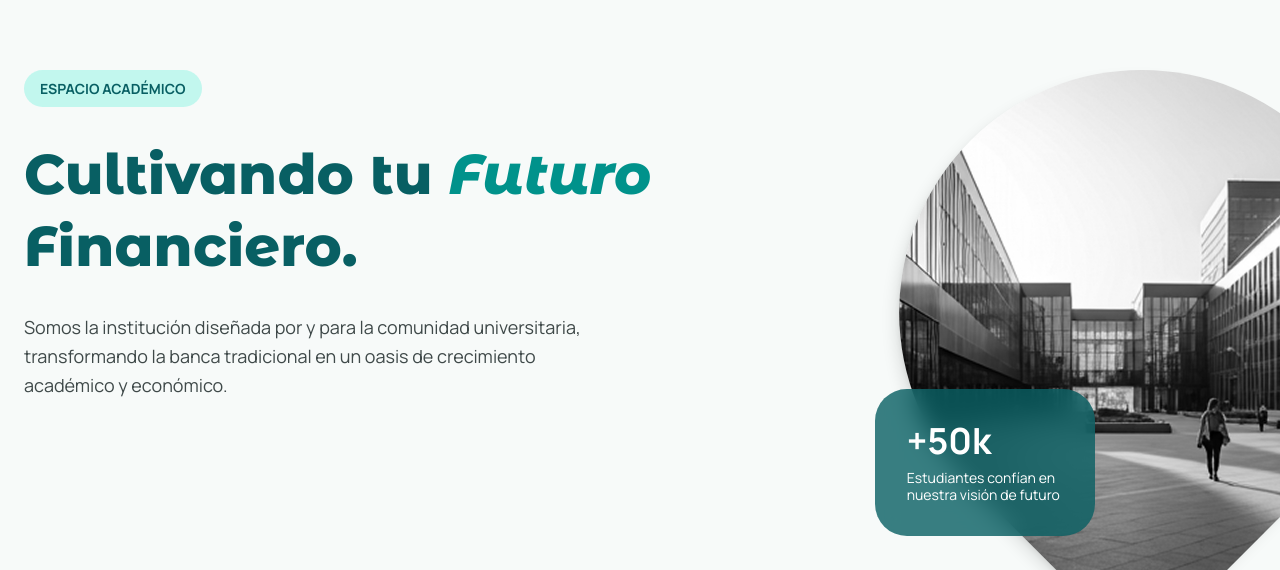
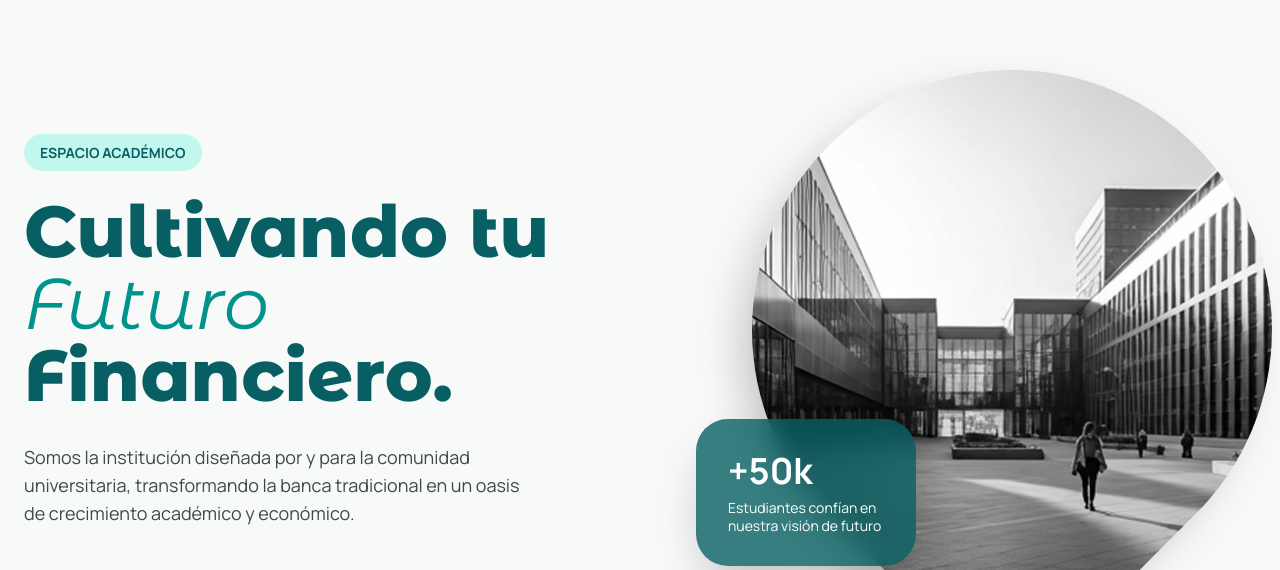
Before and after one commit to JStarWave84/web-institucional-banco-universitario, a Vue app: page /sobre-nosotros in a window 1280 px wide. Shown: the part 230-800 px from the top of the page. Built offline with nearby package versions, Linux system fonts and the light colour scheme; no server answers.

Commit message:
fix(SobreNosotrosView): apply corrections

```diff
--- a/src/views/SobreNosotrosView.vue
+++ b/src/views/SobreNosotrosView.vue
@@ -45,42 +45,50 @@ const objetives = [
 </script>
 
 <template>
-  <section class="bg-brand-bg grid grid-cols-12 gap-12 pt-20 pb-32 overflow-x-hidden px-6">
-    <div class="col-span-7 flex flex-col gap-[30.8px]">
+  <section class="pt-20 pb-16 bg-brand-bg overflow-x-hidden">
+    <div class="grid grid-cols-1 lg:grid-cols-2 gap-12 px-6 items-center">
+      <!-- COLUMNA IZQUIERDA: Estructura exacta y dimensiones clonadas de la referencia -->
+      <div class="flex flex-col gap-6">
         <span
           class="text-brand-primary bg-teal-300/30 px-4 py-2 uppercase text-[14px] font-bold rounded-4xl w-max"
           >Espacio Académico</span
         >
-      <h1 class="font-extrabold text-[42px] md:text-[56px] leading-[1.1] md:leading-18">
-        Cultivando tu
-        <span class="text-[#00928b] font-extrabold italic">Futuro</span> <br />
+        <h1 class="font-extrabold text-[42px] md:text-[72px] leading-[1.1] md:leading-18">
+          Cultivando tu <br />
+          <span class="text-[#00928b] font-normal italic">Futuro</span> <br />
           Financiero.
         </h1>
 
-      <p class="text-page-text text-[18px] leading-[29.3px] max-w-xl">
-        Somos la institución diseñada por y para la comunidad universitaria, transformando la banca
-        tradicional en un oasis de crecimiento académico y económico.
+        <div class="pt-2 w-full md:w-lg">
+          <p class="text-[18px] md:text-[18px] leading-7 text-page-text">
+            Somos la institución diseñada por y para la comunidad universitaria, transformando la
+            banca tradicional en un oasis de crecimiento académico y económico.
           </p>
         </div>
+      </div>
 
-    <div class="col-span-5 relative">
-      <!-- Overlay card (pequeña etiqueta) -->
+      <!-- COLUMNA DERECHA: Gota geométrica imponente que cierra la brecha central -->
+      <div class="relative flex justify-center lg:justify-end w-full">
+        <!-- Overlay card (Ajustada a la base de la gota de manera limpia) -->
         <div
-        class="absolute left-26 bottom-5 bg-brand-primary/80 rounded-4xl backdrop-blur-md p-8 max-w-[220.45px] flex flex-col gap-2 z-10"
+          class="absolute left-4 md:left-12 lg:left-8 bottom-6 bg-brand-primary/80 rounded-4xl backdrop-blur-md p-6 lg:p-8 max-w-[200px] lg:max-w-[220.45px] flex flex-col gap-2 z-20 shadow-2xl"
         >
-        <span class="text-white font-bold text-[36px] leading-10">+50k</span>
-        <span class="text-white text-[14px] leading-[17.5px]"
+          <span class="text-white font-bold text-[32px] lg:text-[36px] leading-10">+50k</span>
+          <span class="text-white text-[13px] lg:text-[14px] leading-[17.5px]"
             >Estudiantes confían en nuestra visión de futuro</span
           >
         </div>
+
+        <!-- Figura de Gota: Crecida proporcionalmente para ocupar el espacio del grid de 2 columnas sin dejar huecos -->
         <div
-        class="w-[485.34px] h-[485.34px] rotate-45 transform translate-x-32 overflow-hidden rounded-tl-full rounded-tr-full rounded-bl-full shadow-lg"
+          class="w-full max-w-[400px] md:max-w-[460px] lg:max-w-[520px] aspect-square rotate-45 overflow-hidden rounded-tl-full rounded-tr-full rounded-bl-full shadow-2xl z-10 lg:-mr-4"
         >
           <img
             src="../assets/img/about-us-hero-image.jpg"
             class="w-full h-full object-cover transform -rotate-45 scale-[1.4142]"
             alt="Edificios universitarios"
           />
+        </div>
       </div>
     </div>
   </section>
```
Lines whose indentation alone changed are shown as unchanged.
